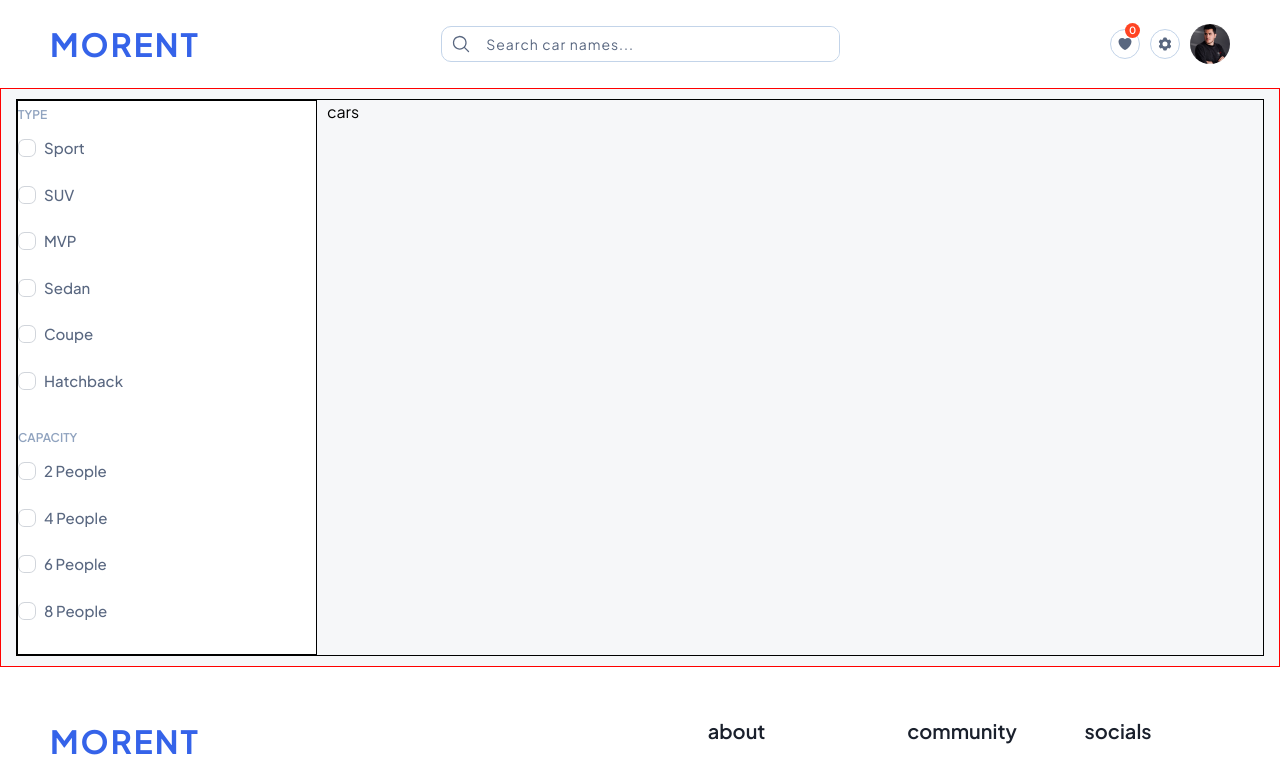
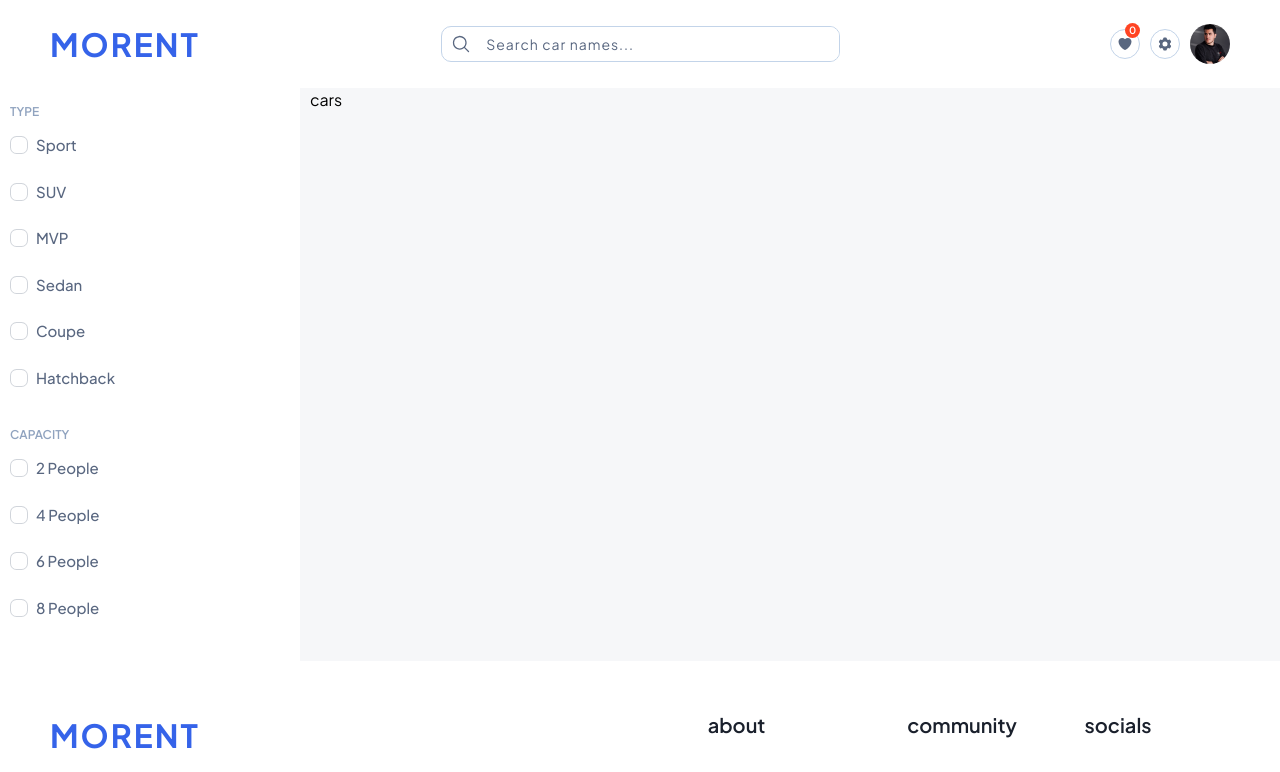
Before and after one commit to abolfazlcodes/morent, a React (Vite) app: page /cars in a window 1280 px wide. Shown: the top 772 px of the page. Built offline with nearby package versions, Linux system fonts and the light colour scheme.

Commit message:
change app layout styles bug

```diff
--- a/src/pages/Cars.tsx
+++ b/src/pages/Cars.tsx
@@ -2,7 +2,6 @@ import styled from "styled-components";
 import Filter from "../ui/Filter";
 
 const StyledWrapper = styled.div`
-  border: 1px solid black;
   display: grid;
   grid-template-columns: 30rem 1fr;
   gap: 1rem;
--- a/src/ui/Ad.tsx
+++ b/src/ui/Ad.tsx
@@ -11,6 +11,7 @@ const StyledAd = styled.article<StyledAdTypes>`
   width: 50%;
   height: 36rem;
   padding: 1.5rem;
+  margin: 2rem 2.5rem;
   border-radius: 1rem;
 
   ${(props) =>
--- a/src/ui/AppLayout.tsx
+++ b/src/ui/AppLayout.tsx
@@ -6,8 +6,6 @@ import Footer from "./Footer";
 const Main = styled.main`
   max-width: 170rem;
   margin: auto;
-  padding: 1rem 1.5rem;
-  border: 1px solid red;
 `;
 
 function AppLayout() {
--- a/src/ui/Filter.tsx
+++ b/src/ui/Filter.tsx
@@ -3,8 +3,8 @@ import Checkbox from "./Checkbox";
 import FormRowVertical from "./FormRowVertical";
 
 const StyledFilter = styled.aside`
-  border: 1px solid black;
   background-color: var(--color-white);
+  padding: 1rem;
 `;
 
 const StyledCategoryText = styled.span`
```
